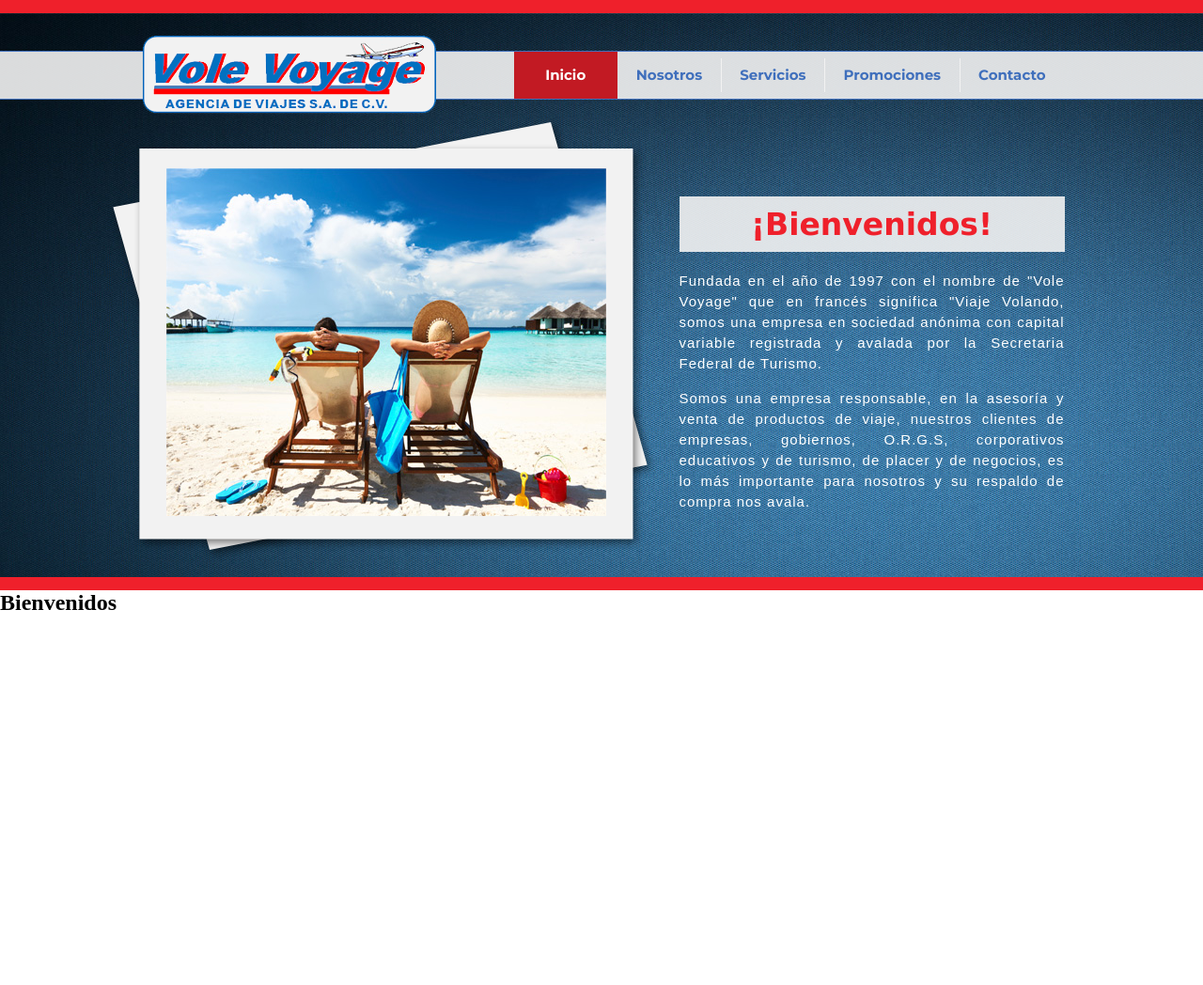
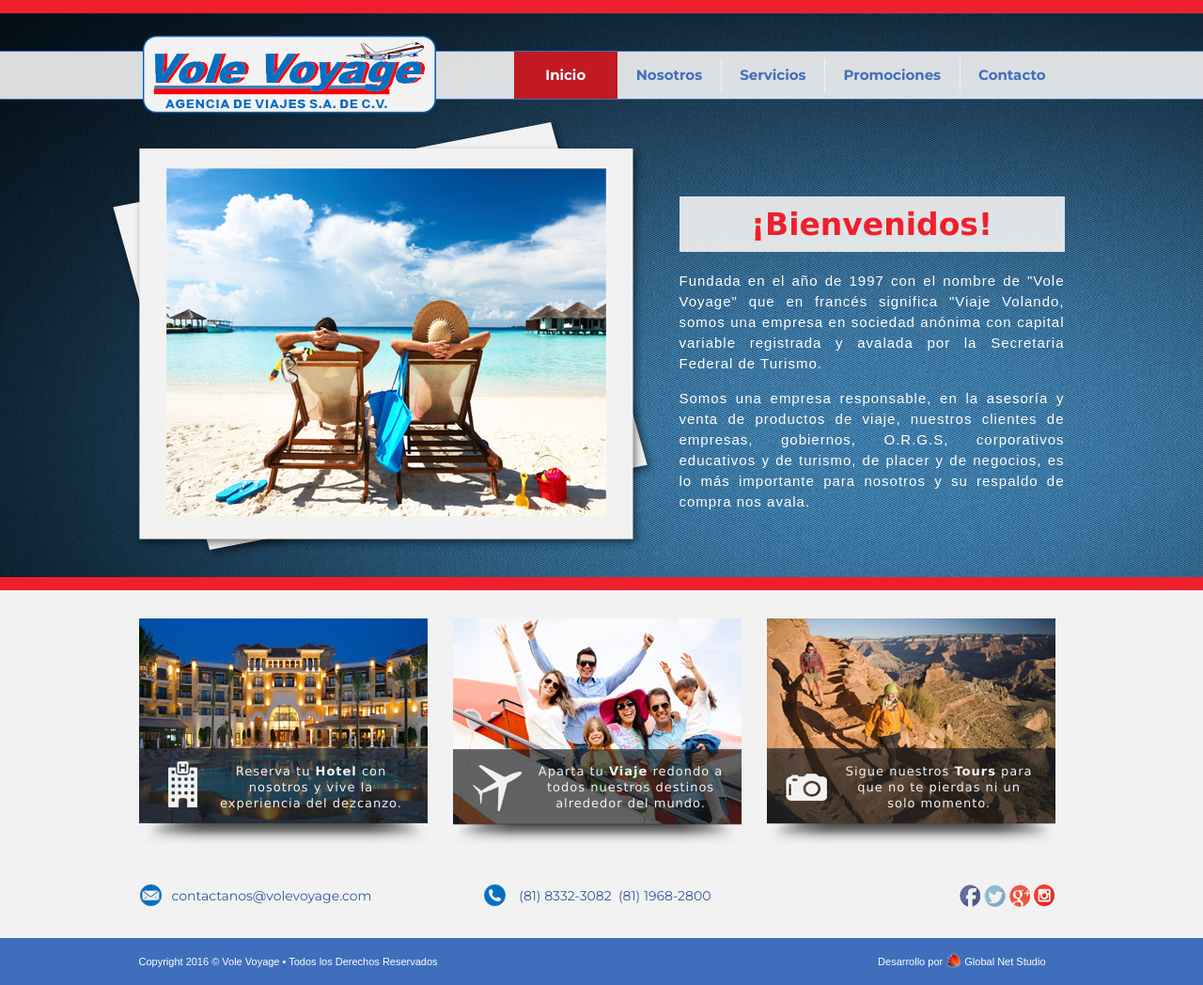
Before and after one commit to globalnetstudio/vole-voyage, a PHP site: page / in a window 1280 px wide. Shown: the whole page at 94% size. Before the commit the page ends 649 px from the top, so only its background shows below. Run offline with PHP 8.4, Linux system fonts and the light colour scheme; some libraries are stand-ins or nearby versions.

Commit message:
Se terminó la página de inicio

```diff
--- a/_templates/main.php
+++ b/_templates/main.php
@@ -7,7 +7,7 @@
 		<meta name="description" content="<?php echo $meta_description; ?>">
 		<link rel="stylesheet" href="/css/styles.css">
 		<!-- Google Fonts -->
-	  <link href='https://fonts.googleapis.com/css?family=Montserrat:700' rel='stylesheet' type='text/css'>
+	  <link href='https://fonts.googleapis.com/css?family=Montserrat:400,700' rel='stylesheet' type='text/css'>
 
 		<!-- Jquery -->
 	  <script src="/js/jquery.min.js"></script>
@@ -44,7 +44,6 @@
 					</div> <!-- /.container -->
 				</div> <!-- /.logo-menu -->
 
-
 				<?php
 					switch ($page_name) :
 						case 'home':
@@ -69,11 +68,41 @@
 		</header>
 
 		<section>
-			<?php include_once($page_view); ?>
-		</header>
+			<div class="content">
+				<?php include_once($page_view); ?>
+			</div> <!-- /.content -->
+		</section>
+
+		<aside>
+
+			<div class="contact-information clearfix">
+
+				<div class="column email">
+					<p><img class="icon icon-email" src="/images/icons/email-icon.jpg" alt="Icono de Email">contactanos@volevoyage.com</p>
+				</div> <!-- /.email -->
+
+				<div class="column phones">
+					<p><img class="icon icon-phone" src="/images/icons/phone-icon.jpg" alt="Icono de Teléfono"> (81) 8332-3082&nbsp;&nbsp;(81) 1968-2800</p>
+				</div>
+
+				<div class="column social-icons">
+					<img class="icon icon-facebook" src="/images/icons/facebook-icon.jpg" alt="Icono de Facebook">
+					<img class="icon icon-twitter" src="/images/icons/twitter-icon.jpg" alt="Icono de Twitter">
+					<img class="icon icon-google-plus" src="/images/icons/google-plus-icon.jpg" alt="Icono de Google Plus">
+					<img class="icon icon-instagram" src="/images/icons/instagram-icon.jpg" alt="Icono de Instagram">
+				</div> <!-- /.social-icons -->
+
+			</div> <!-- /.contact-information -->
+
+		</aside> <!-- /.bottom-content -->
 
 		<footer>
-
+			<div class="footer clearfix">
+				<div class="container">
+					<p class="copyright">Copyright 2016 &copy; Vole Voyage &#8226; Todos los Derechos Reservados</p>
+					<p class="developed_by">Desarrollo por <img src="/images/icons/global-net-studio-logo.png" alt="Global Net Studio Logo"> <a href="http://globalnetstudio.com/" target="_blank">Global Net Studio</a></p>
+				</div> <!-- /.footer__container -->
+			</div> <!-- /.footer -->
 		</footer>
 	</body>
 </html>
--- a/_views/home.php
+++ b/_views/home.php
@@ -1,3 +1,18 @@
-<h2>Bienvenidos</h2>
+<div class="home">
+	<div class="home__row clearfix">
+		<div class="home__row__column">
+			<img src="/images/home/reservacion-de-hotel.jpg" alt="Reservación de Hotel">
+			<p class="reservation">Reserva tu <strong>Hotel</strong> con nosotros y vive la experiencia del dezcanzo.</p>
+		</div> <!-- /.home__row__column -->
 
-<p></p>
+		<div class="home__row__column">
+			<img src="/images/home/viaje-redondo.jpg" alt="Viaje Redondo">
+			<p class="trip">Aparta tu <strong>Viaje</strong> redondo a todos nuestros destinos alrededor del mundo.</p>
+		</div> <!-- /.home__row__column -->
+
+		<div class="home__row__column clearfix">
+			<img src="/images/home/tours-turisticos.jpg" alt="Tours Turísticos">
+			<p class="tours">Sigue nuestros <strong>Tours</strong> para que no te pierdas ni un solo momento.</p>
+		</div> <!-- /.home__row__column -->
+	</div> <!-- /.row -->
+</div>
--- a/css/styles.css
+++ b/css/styles.css
@@ -184,4 +184,133 @@ html, body, body div, span, h1, h2, h3, h4, h5, h6, p, img, strong, b, i, ol, ul
   display: none;
 }
 
+.content {
+  margin: auto;
+  padding: 30px 20px;
+  width: 985px;
+}
+
+.home {
+  background-color: #f2f2f2;
+}
+
+.home__row__column {
+  width: 33%;
+  float: left;
+  text-align: center;
+  position: relative;
+}
+
+.home__row__column:first-child {
+  text-align: left;
+}
+
+.home__row__column:last-child {
+  text-align: right;
+}
+
+.home__row__column p {
+  color: #f2f2f2;
+  font-family: Verdana, Arial, sans-serif;
+  font-size: 13px;
+  text-align: center;
+  box-sizing: border-box;
+  width: 307px;
+  letter-spacing: 1px;
+  line-height: 17px;
+  position: relative;
+  margin-top: -45px;
+  bottom: 45px;
+}
+
+.home__row__column .reservation {
+  padding: 0 20px 0 80px;
+}
+
+.home__row__column .trip {
+  width: 100%;
+  padding: 0 20px 0 92px;
+}
+
+.home__row__column .tours {
+  padding: 0 20px 0 80px;
+  float: right;
+}
+
+.contact-information {
+  margin: 0 auto 30px;
+  width: 985px;
+}
+
+.contact-information .column {
+  float: left;
+  height: 30px;
+  width: 33%;
+  line-height: 30px;
+}
+
+.contact-information .column p {
+  font-family: Montserrat, Arial, Verdana;
+  color: #325899;
+  font-size: 14px;
+}
+
+.contact-information .column .icon {
+  margin-bottom: -7px;
+}
+
+.contact-information .email {
+  text-align: left;
+}
+
+.contact-information .phones {
+  text-align: center;
+}
+
+.contact-information .social-icons {
+  text-align: right;
+}
+
+.contact-information .icon-email, .contact-information .icon-phone {
+  margin-right: 10px;
+}
+
+.footer {
+  background-color: #3f6fbc;
+  height: 50px;
+  font-size: 11px;
+  color: white;
+  font-family: Arial, sans-serif, Geveva;
+}
+
+.footer .container {
+  line-height: 50px;
+  width: 985px;
+  margin: auto;
+}
+
+.footer .copyright {
+  float: left;
+}
+
+.footer .developed_by {
+  float: right;
+  padding-right: 20px;
+}
+
+.footer .developed_by img {
+  position: relative;
+  top: 4px;
+  margin-top: -8px;
+}
+
+.footer .developed_by a {
+  color: white;
+  text-decoration: none;
+}
+
+.footer .developed_by a:hover {
+  text-decoration: underline;
+}
+
 /*# sourceMappingURL=styles.css.map */
--- /dev/null
+++ b/sass/_contact-information.scss
@@ -0,0 +1,33 @@
+.contact-information {
+	margin: 0 auto 30px;
+	width: 985px;
+	.column {
+		float: left;
+		height: 30px;
+		width: 33%;
+		line-height: 30px;
+		p {
+			font-family: Montserrat, Arial, Verdana;
+			color: #325899;
+			font-size: 14px;
+		}
+		.icon {
+			margin-bottom: -7px;
+		}
+	}
+	.email {
+		text-align: left;
+	}
+
+	.phones {
+		text-align: center;
+	}
+
+	.social-icons {
+		text-align: right;
+	}
+
+	.icon-email, .icon-phone {
+		margin-right: 10px;
+	}
+}
--- /dev/null
+++ b/sass/_content.scss
@@ -0,0 +1,5 @@
+.content {
+	margin: auto;
+	padding: 30px 20px;
+	width: 985px;
+}
--- /dev/null
+++ b/sass/_footer.scss
@@ -0,0 +1,36 @@
+.footer {
+	background-color: #3f6fbc;
+	height: 50px;
+	font-size: 11px;
+	color: white;
+	font-family: Arial, sans-serif, Geveva;
+
+	.container {
+		line-height: 50px;
+		width: 985px;
+		margin: auto;
+	}
+
+	.copyright {
+		float: left;
+	}
+
+	.developed_by {
+		float: right;
+		padding-right: 20px;
+
+		img {
+			position: relative;
+			top: 4px;
+			margin-top: -8px;
+		}
+
+		a {
+			color: white;
+			text-decoration: none;
+			&:hover {
+				text-decoration: underline;
+			}
+		}
+	}
+}
--- a/sass/styles.scss
+++ b/sass/styles.scss
@@ -4,3 +4,7 @@
 @import './sass/header';
 @import './sass/carousel';
 @import './sass/menu';
+@import './sass/content';
+@import './sass/views/home';
+@import './sass/contact-information';
+@import './sass/footer';
--- /dev/null
+++ b/sass/views/home.scss
@@ -0,0 +1,41 @@
+.home {
+	background-color: #f2f2f2;
+	&__row {
+		&__column {
+			width: 33%;
+			float: left;
+			text-align: center;
+			position: relative;
+			&:first-child {
+				text-align: left;
+			}
+			&:last-child {
+				text-align: right;
+			}
+			p {
+				color: #f2f2f2;
+				font-family: Verdana, Arial, sans-serif;
+				font-size: 13px;
+				text-align: center;
+				box-sizing: border-box;
+				width: 307px;
+				letter-spacing: 1px;
+				line-height: 17px;
+				position: relative;
+				margin-top: -45px;
+				bottom: 45px;
+			}
+			.reservation {
+				padding: 0 20px 0 80px;
+			}
+			.trip {
+				width: 100%;
+				padding: 0 20px 0 92px;
+			}
+			.tours {
+				padding: 0 20px 0 80px;
+				float: right;
+			}
+		}
+	}
+}
```
Also changed, not shown: images/home/reservacion-de-hotel.jpg (added), images/home/tours-turisticos.jpg (added), images/home/viaje-redondo.jpg (added), images/icons/email-icon.jpg (added), images/icons/facebook-icon.jpg (added), images/icons/global-net-studio-logo.png (added), images/icons/google-plus-icon.jpg (added), images/icons/instagram-icon.jpg (added), images/icons/phone-icon.jpg (added), images/icons/twitter-icon.jpg (added), 1 other file.
